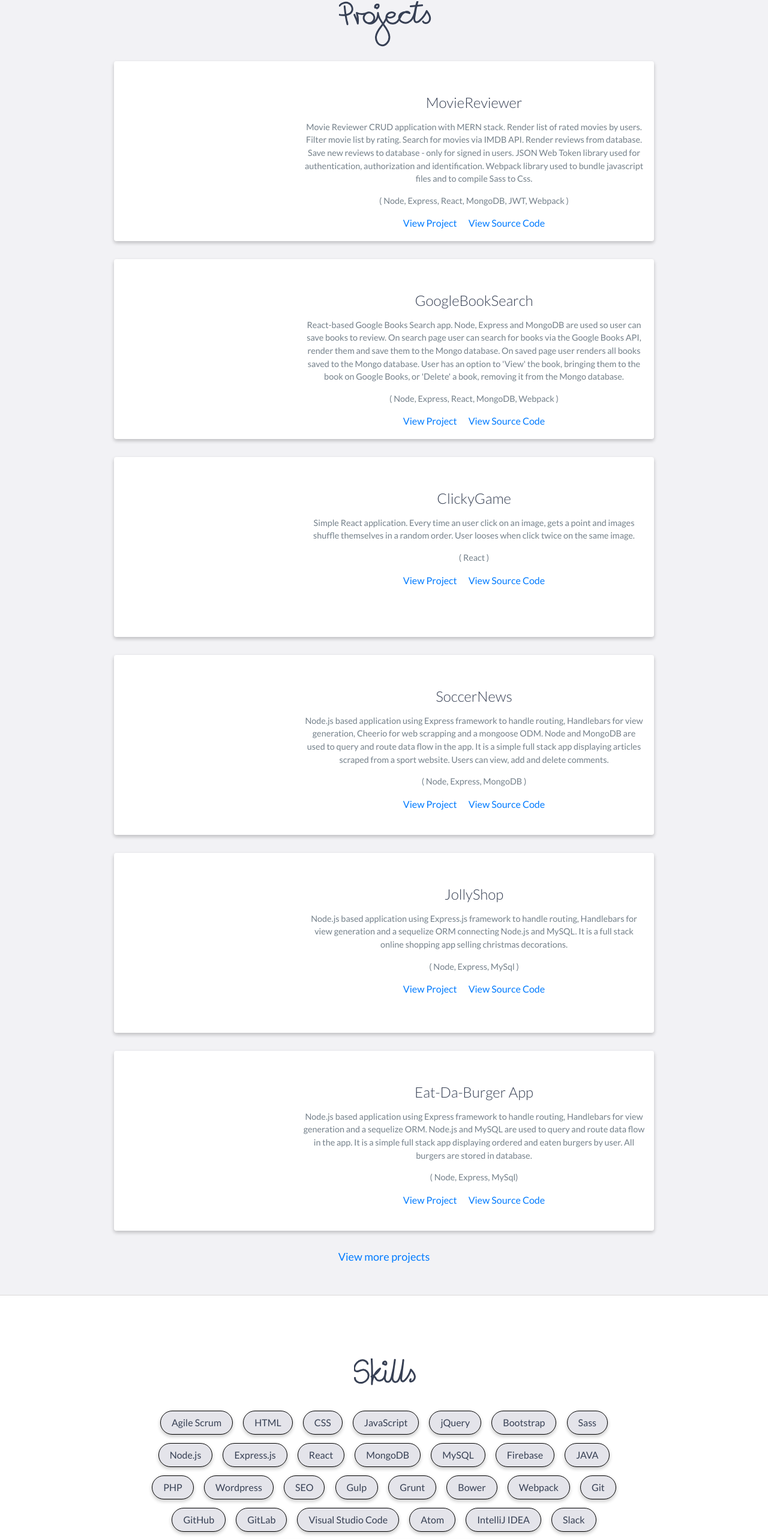
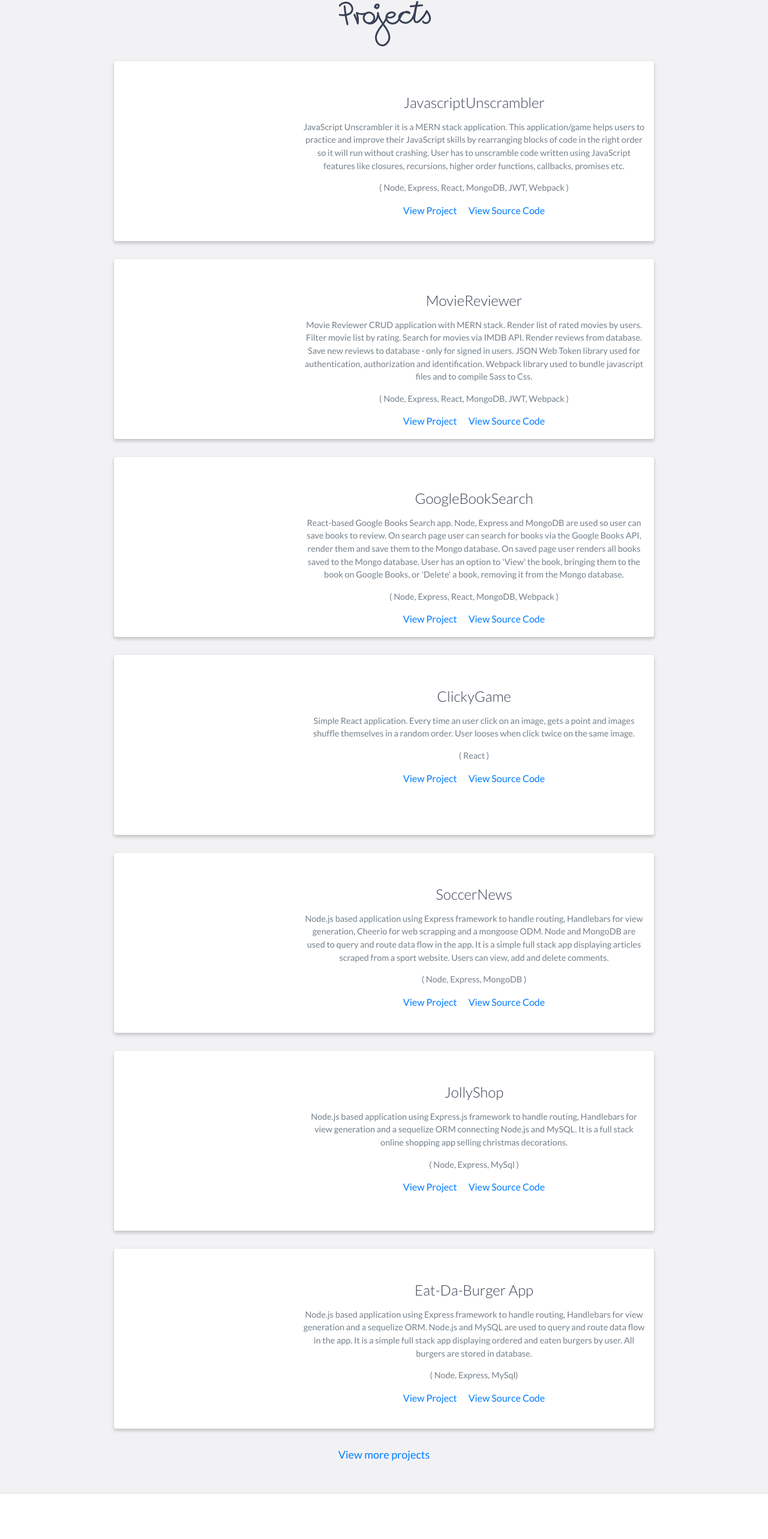
Before and after one commit to adamdrag/adamdrag-portfolio, a website: page indexDev.html in a window 1280 px wide. Shown: the part 1800-4366 px from the top of the page at 60% size. Drawn offline with nearby package versions, Linux system fonts and the light colour scheme; files that its build step writes are made by us from their sources; a script that the page names is missing.

Commit message:
added a new project

```diff
--- a/indexDev.html
+++ b/indexDev.html
@@ -153,6 +153,19 @@
         <div class="container">
             <div class="row">
 
+                <div class="project shadow-large">
+                    <div id="trigger13" class="spacer s0"></div>
+                    <div class="project-image animate" id="animate13">
+                        <img src="images/project-13-javascriptUnscramblerApp.png" />
+                    </div>
+                    <div class="project-info">
+                        <h3>JavascriptUnscrambler</h3>
+                        <p>JavaScript Unscrambler it is a MERN stack application. This application/game helps users to practice and improve their JavaScript skills by rearranging blocks of code in the right order so it will run without crashing. User has to unscramble code written using JavaScript features like closures, recursions, higher order functions, callbacks, promises etc.</p>
+                        <p>( Node, Express, React, MongoDB, JWT, Webpack )</p>
+                        <a href="https://js-unscrambler.herokuapp.com/" target="_blank" class="mr-2">View Project</a>
+                        <a href="https://github.com/adamdrag/js-unscrambler" target="_blank" class="ml-2">View Source Code</a>
+                    </div>
+                </div>
                 <div class="project shadow-large">
                     <div id="trigger12" class="spacer s0"></div>
                     <div class="project-image animate" id="animate12">
@@ -348,7 +361,6 @@
             <li class="shadow-large">MongoDB</li>
             <li class="shadow-large">MySQL</li>
             <li class="shadow-large">Firebase</li>
-            <li class="shadow-large">JAVA</li>
             <li class="shadow-large">PHP</li>
             <li class="shadow-large">Wordpress</li>
             <li class="shadow-large">SEO</li>
@@ -361,7 +373,6 @@
             <li class="shadow-large">GitLab</li>
             <li class="shadow-large">Visual Studio Code</li>
             <li class="shadow-large">Atom</li>
-            <li class="shadow-large">IntelliJ IDEA</li>
             <li class="shadow-large">Slack</li>
             <li class="shadow-large">Jira/Confluence</li>
             <li class="shadow-large">Adobe Photoshop</li>
--- a/js/scripts.js
+++ b/js/scripts.js
@@ -92,7 +92,7 @@
                 .setTween(tween)
                 .addTo(controller);
         }
-        for (index = 1; index < 13; index++) {
+        for (index = 1; index < 14; index++) {
             animateImages([index]);
         }
 
```
Also changed, not shown: index.html (+1 -1 lines), images/project-13-javascriptUnscramblerApp.png (added), js/scripts.min.js.
